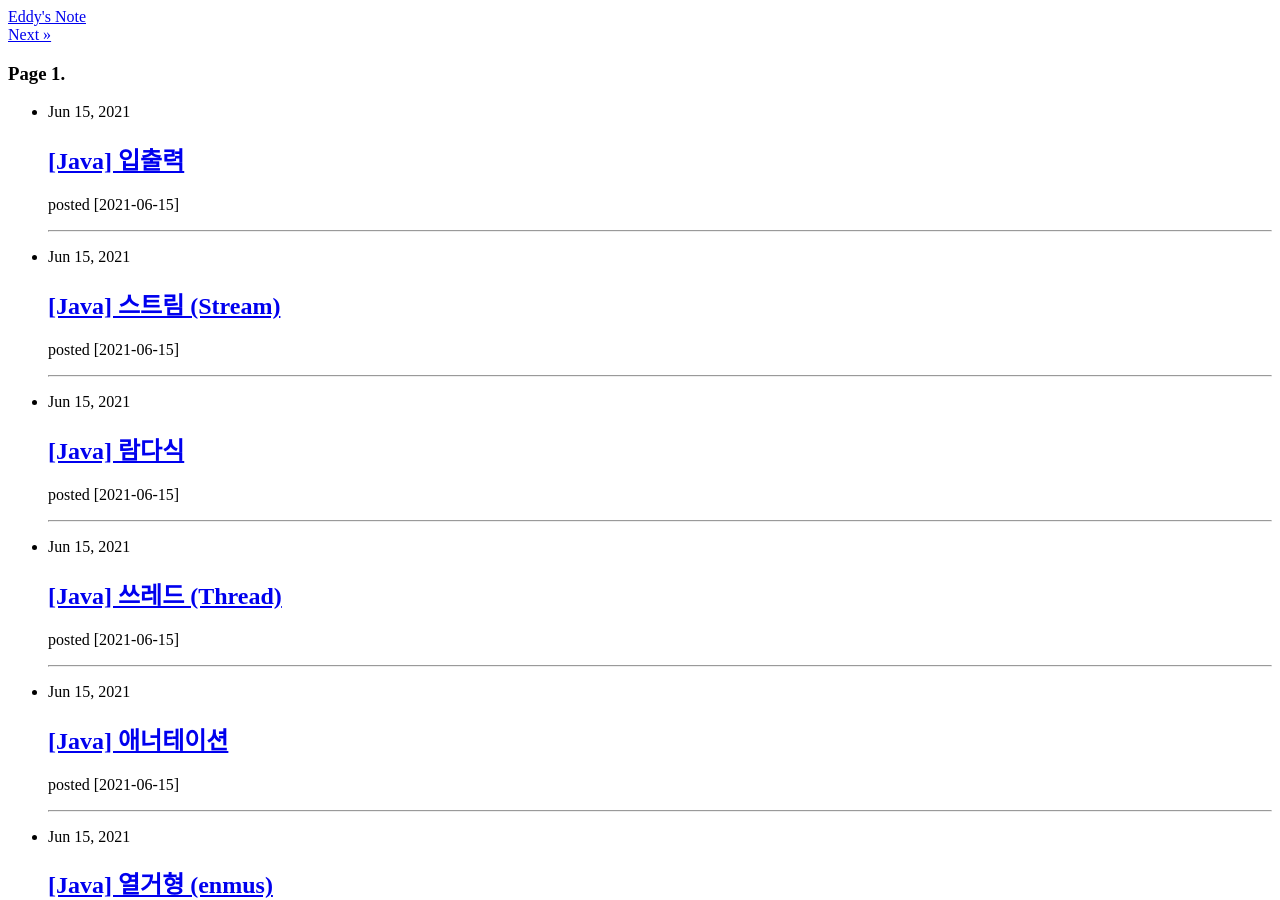
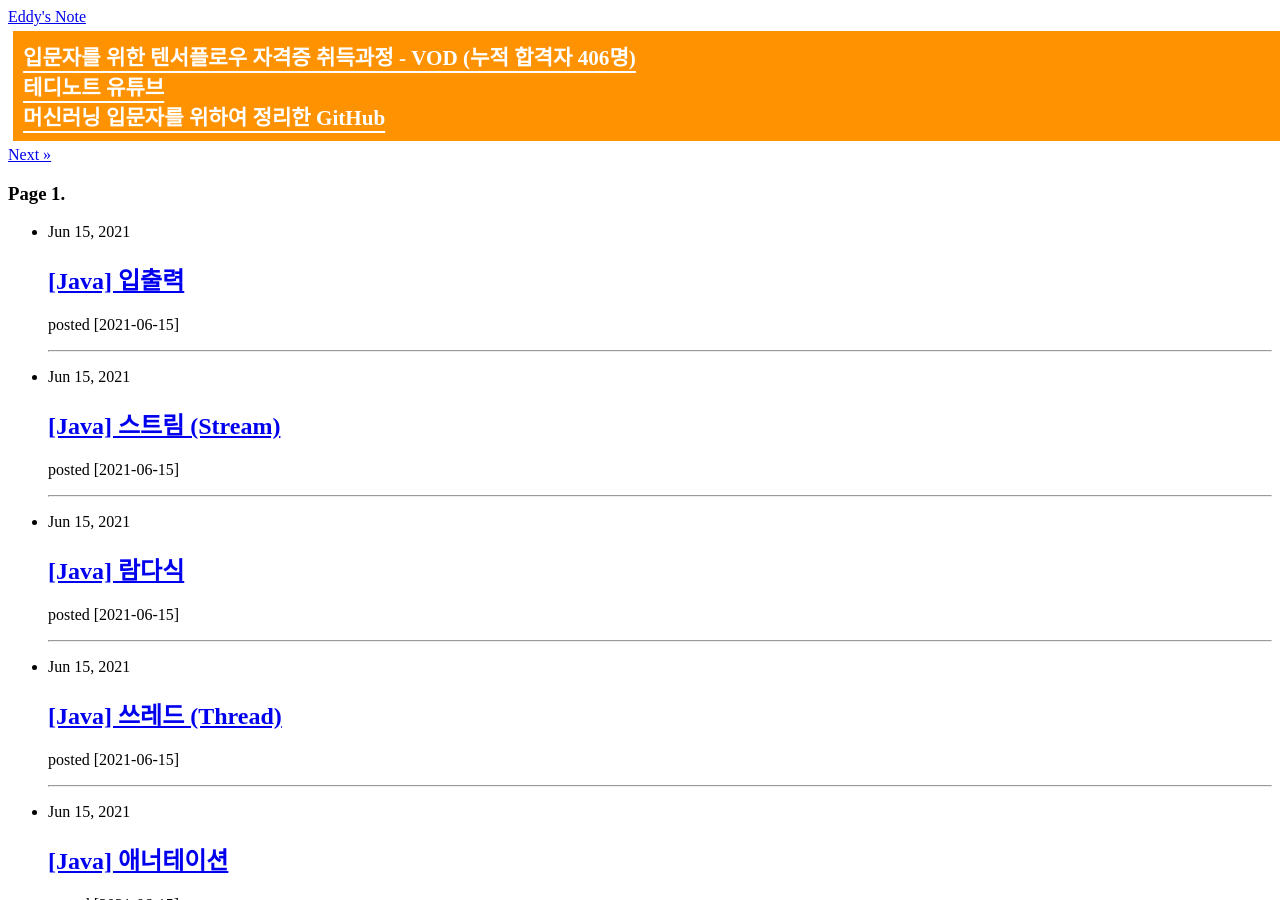
Before and after one commit to solusean/solusean.github.io, a Jekyll site: the page built from index.html, in a window 1280 px wide and 900 px high. Built offline with Jekyll 4.4.1, drawn with Linux system fonts in a browser that asks for light colours; the list of posts is cut into pages by our own code.

Commit message:
Update home.html

```diff
--- a/_layouts/home.html
+++ b/_layouts/home.html
@@ -6,7 +6,11 @@ layout: default
 
   {{ content }}
 
-
+  <div class="top-banner">
+    <a href="http://bit.ly/tfcert-vod" class="banner-link" target="_blank"><b>입문자를 위한 텐서플로우 자격증 취득과정 - VOD (누적 합격자 406명)</b></a><br/>
+    <a href="https://www.youtube.com/channel/UCt2wAAXgm87ACiQnDHQEW6Q" class="banner-link" target="_blank"><b>테디노트 유튜브</b></a><br/>
+    <a href="https://github.com/teddylee777/machine-learning" class="banner-link" target="_blank"><b>머신러닝 입문자를 위하여 정리한 GitHub</b></a><br/>
+  </div>
 
   {% if paginator.previous_page %}
   <a href="{{ paginator.previous_page_path | relative_url }}" class="paginator-indicator">&laquo; Prev</a>
```
